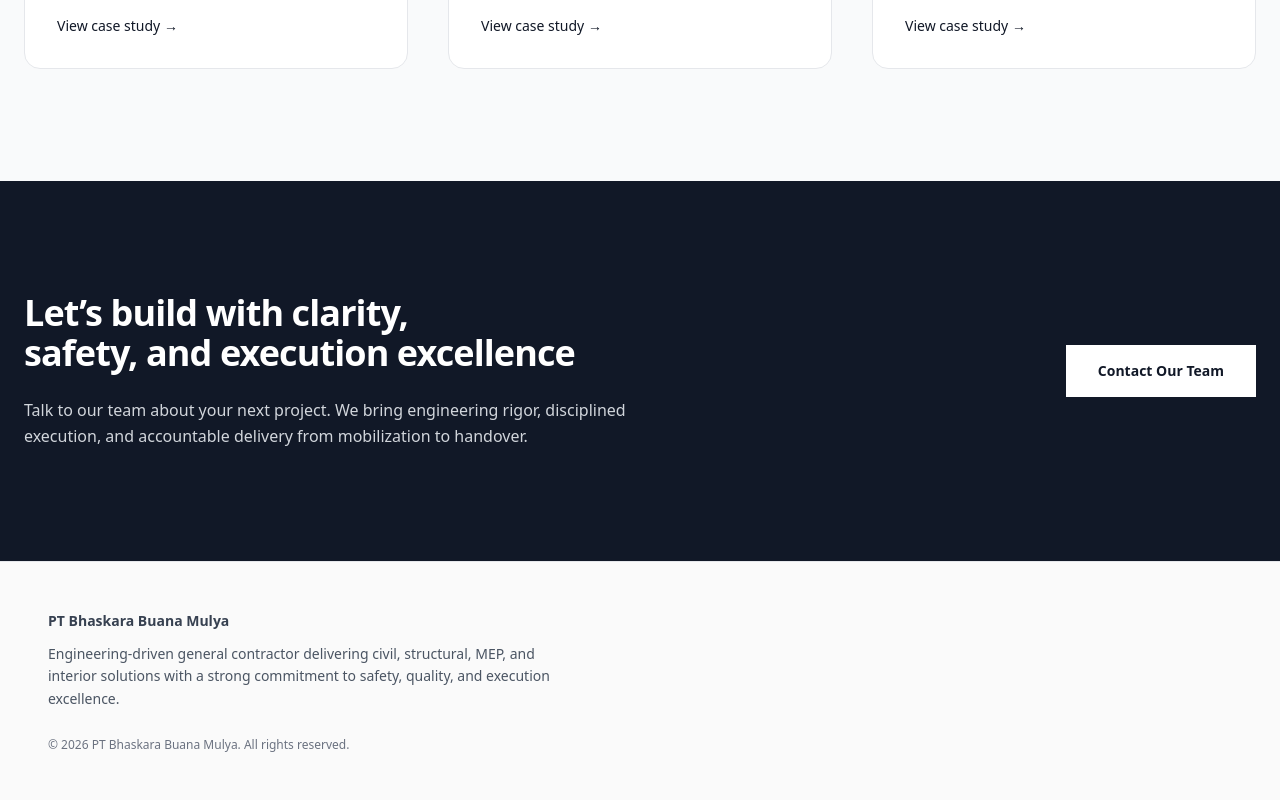
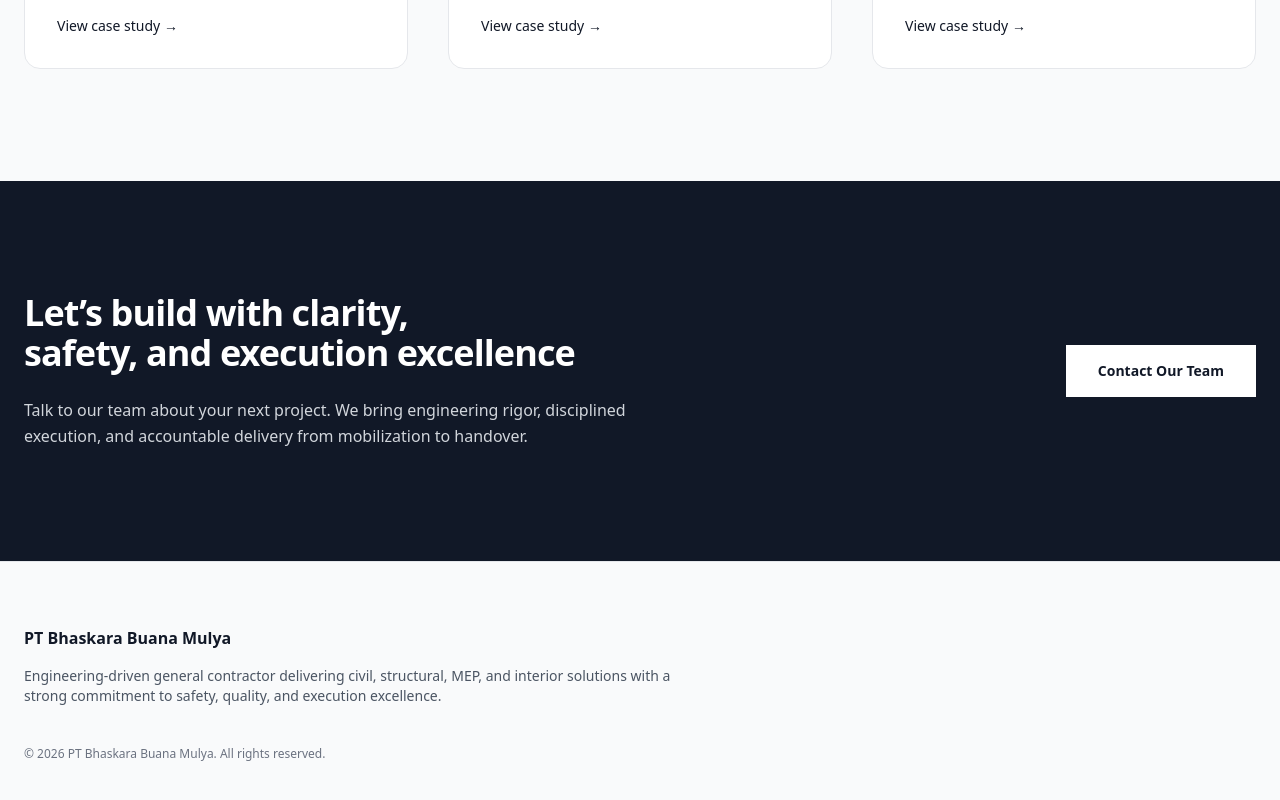
Before and after one commit to herlan-syihabudin/Bhaskara, a Next.js app: page / in a window 1280 px wide. Shown: the part 2540-3340 px from the top of the page. Built offline with nearby package versions, Linux system fonts and the light colour scheme.

Commit message:
Update Footer.tsx

```diff
--- a/components/site/Footer.tsx
+++ b/components/site/Footer.tsx
@@ -1,26 +1,23 @@
 export default function Footer() {
   return (
-    <footer
-      style={{
-        padding: "48px",
-        borderTop: "1px solid #e5e7eb",
-        background: "#fafafa",
-        fontSize: 14,
-        color: "#374151",
-      }}
-    >
-      <div style={{ maxWidth: 1200, margin: "0 auto" }}>
-        <strong>PT Bhaskara Buana Mulya</strong>
+    <footer className="bg-gray-50 border-t border-gray-200">
+      <div className="container-bbm py-16">
+        <div className="max-w-2xl">
+          <strong className="text-gray-900">
+            PT Bhaskara Buana Mulya
+          </strong>
 
-        <p style={{ marginTop: 12, maxWidth: 520 }}>
-          Engineering-driven general contractor delivering civil,
-          structural, MEP, and interior solutions with a strong
-          commitment to safety, quality, and execution excellence.
-        </p>
+          <p className="mt-4 text-sm">
+            Engineering-driven general contractor delivering civil,
+            structural, MEP, and interior solutions with a strong
+            commitment to safety, quality, and execution excellence.
+          </p>
 
-        <p style={{ marginTop: 24, fontSize: 12, color: "#6b7280" }}>
-          © {new Date().getFullYear()} PT Bhaskara Buana Mulya. All rights reserved.
-        </p>
+          <p className="mt-10 text-xs text-gray-500">
+            © {new Date().getFullYear()} PT Bhaskara Buana Mulya.
+            All rights reserved.
+          </p>
+        </div>
       </div>
     </footer>
   );
```
